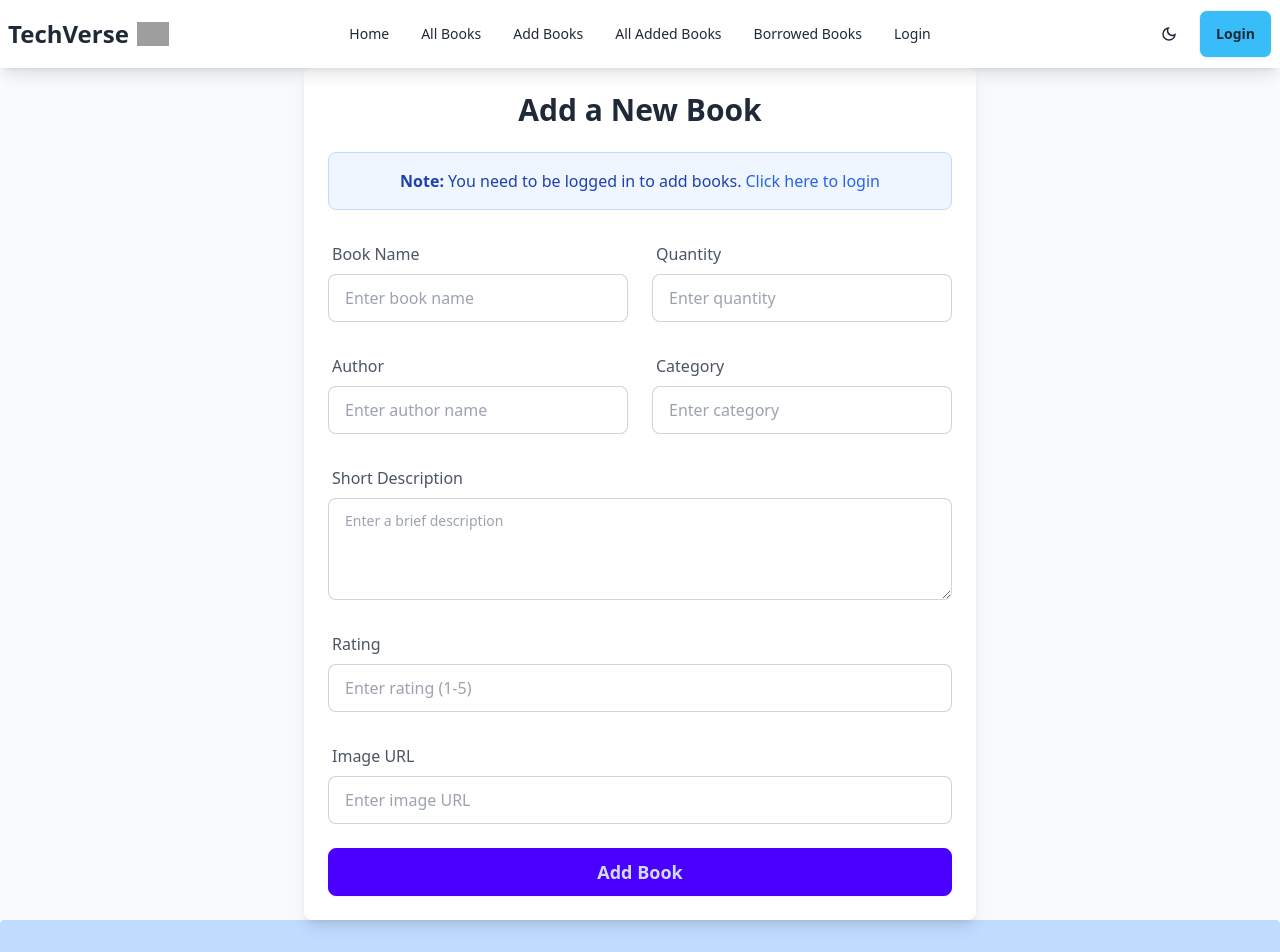
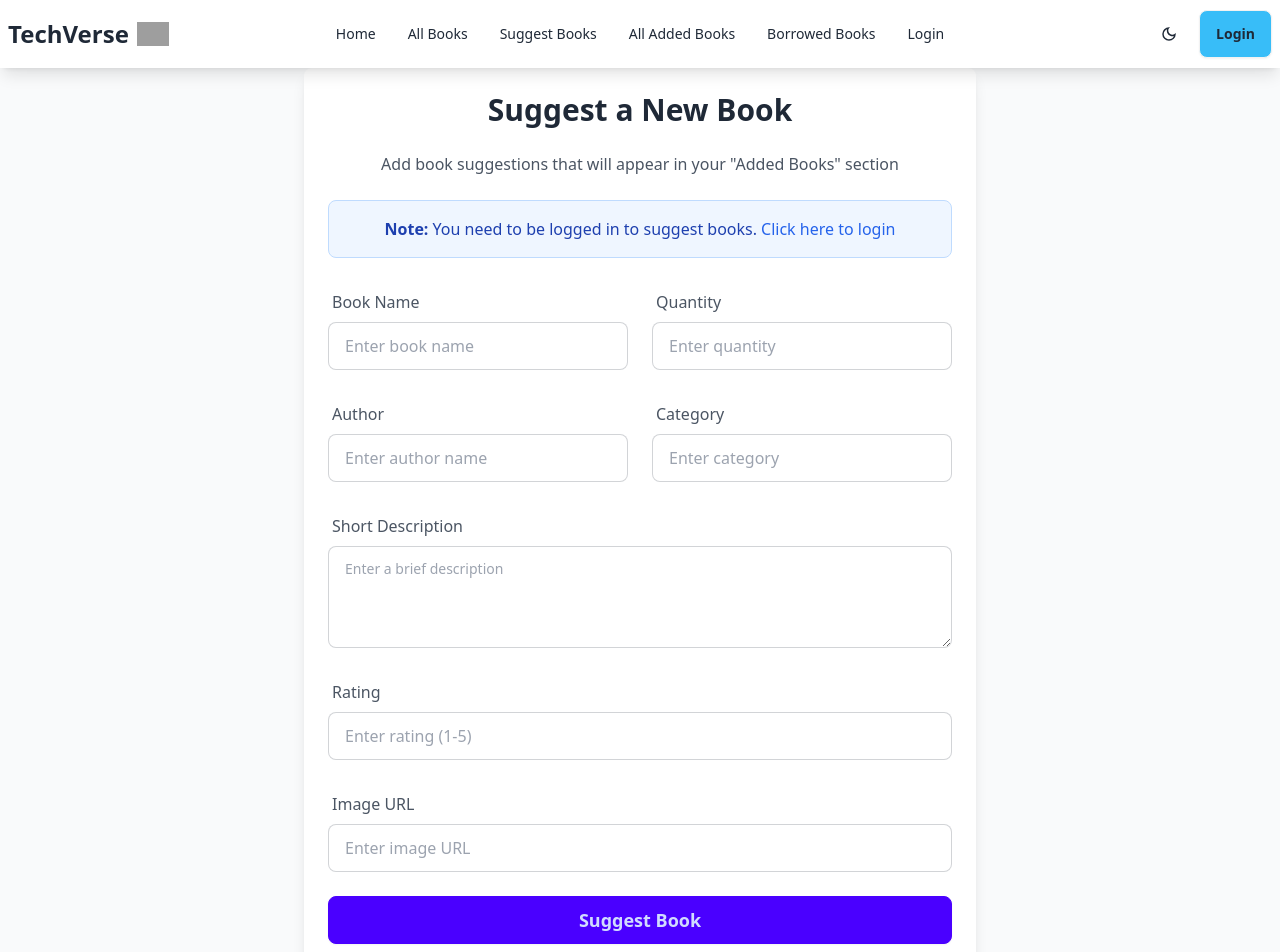
Before and after one commit to walidhasan404/Library-Management, a React (Vite) app: page /add in a window 1280 px wide. Shown: the top 952 px of the page. Built offline with nearby package versions, Linux system fonts and the light colour scheme; no server answers; grey boxes are pictures that could not be loaded.

Commit message:
Fix: AddBooks now posts to added books endpoint - books will appear in Added Books page

```diff
--- a/src/Pages/AddBooks/AddBooks.jsx
+++ b/src/Pages/AddBooks/AddBooks.jsx
@@ -48,7 +48,7 @@ const AddBooks = () => {
             publishedYear: null // Optional field
         };
 
-        fetch(API_ENDPOINTS.BOOKS, {
+        fetch(API_ENDPOINTS.ADD_BOOK, {
             method: 'POST',
             headers: {
                 'Content-Type': 'application/json',
@@ -61,7 +61,7 @@ const AddBooks = () => {
                 if (data.success) {
                     Swal.fire({
                         title: "Success!",
-                        text: "The book has been added successfully.",
+                        text: "The book has been added to your suggestions and will appear in 'Added Books'.",
                         icon: "success"
                     });
                     form.reset();
@@ -85,12 +85,15 @@ const AddBooks = () => {
     return (
         <div className="flex justify-center items-center min-h-screen bg-gray-50">
             <div className="w-full max-w-2xl p-6 bg-white rounded-lg shadow-lg">
-                <h2 className="text-3xl font-semibold text-center text-gray-800 mb-6">Add a New Book</h2>
+                <h2 className="text-3xl font-semibold text-center text-gray-800 mb-6">Suggest a New Book</h2>
+                <p className="text-center text-gray-600 mb-6">
+                    Add book suggestions that will appear in your "Added Books" section
+                </p>
 
                 {!user && (
                     <div className="mb-6 p-4 bg-blue-50 border border-blue-200 rounded-lg">
                         <p className="text-blue-800 text-center">
-                            <strong>Note:</strong> You need to be logged in to add books.
+                            <strong>Note:</strong> You need to be logged in to suggest books.
                             <Link to="/login" className="text-blue-600 hover:underline ml-1">
                                 Click here to login
                             </Link>
@@ -130,7 +133,7 @@ const AddBooks = () => {
                         <input type="text" name="image" className="input input-bordered" placeholder="Enter image URL" required />
                     </div>
                     <div className="form-control mt-6">
-                        <button type="submit" className="btn btn-primary w-full text-lg">Add Book</button>
+                        <button type="submit" className="btn btn-primary w-full text-lg">Suggest Book</button>
                     </div>
                 </form>
             </div>
--- a/src/Pages/Shared/Navbar/Navbar.jsx
+++ b/src/Pages/Shared/Navbar/Navbar.jsx
@@ -18,7 +18,7 @@ const Navbar = ({ handleTheme, theme }) => {
     <>
         <li><Link to="/">Home</Link></li>
         <li><Link to="/all">All Books</Link></li>
-        <li><Link to="/add">Add Books</Link></li>
+        <li><Link to="/add">Suggest Books</Link></li>
         <li><Link to="/added">All Added Books</Link></li>
         <li><Link to="/borrow">Borrowed Books</Link></li>
 
```
